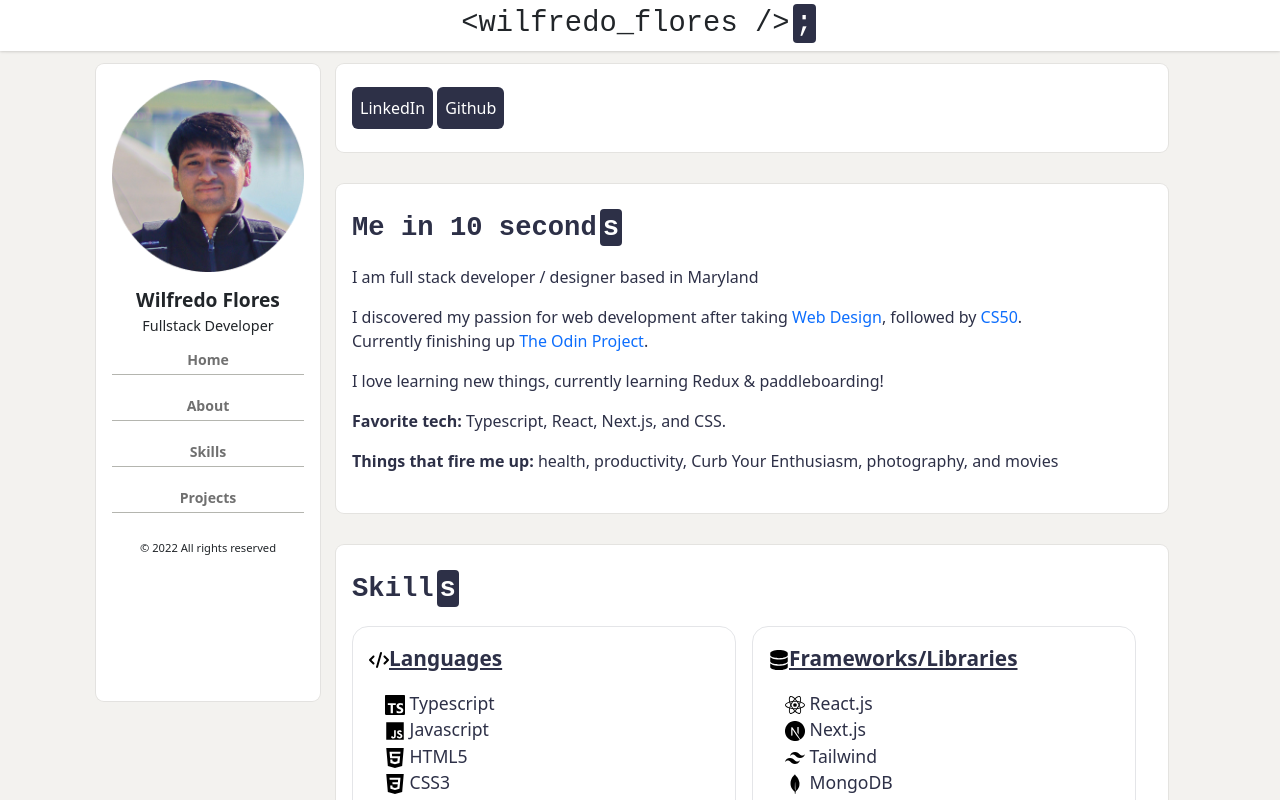
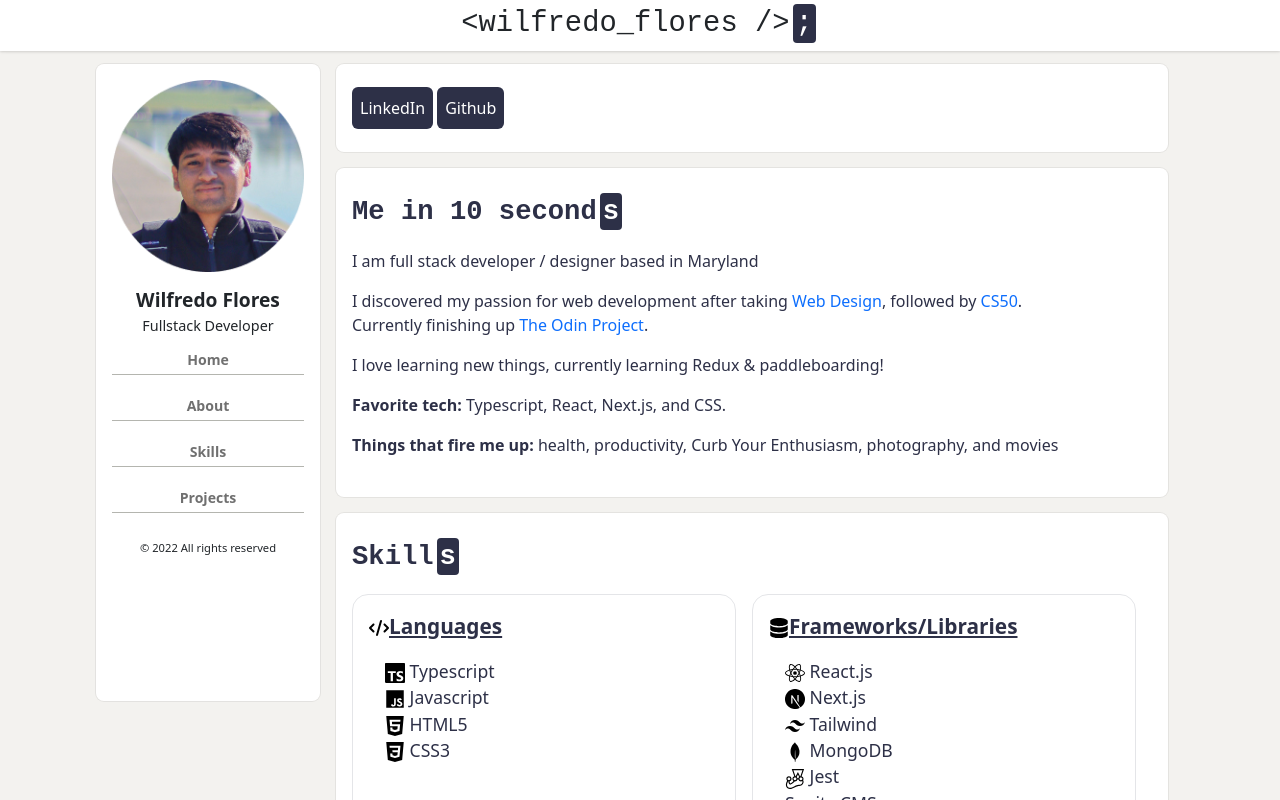
Before and after one commit to wflore19/TOP-portfolio, a React (Create React App) app: page / in a window 1280 px wide. Built offline with nearby package versions, Linux system fonts and the light colour scheme.

Commit message:
Fix top margin

```diff
--- a/src/components/Projects/projects.css
+++ b/src/components/Projects/projects.css
@@ -13,7 +13,7 @@
 	color: #2d3047;
 	scroll-margin-top: 4rem;
 	margin-bottom: 1rem;
-	margin-top: 1rem;
+	/* margin-top: 1rem; */
 }
 .whole {
 	margin: 1rem 0;
--- a/src/components/Skills/skills.css
+++ b/src/components/Skills/skills.css
@@ -12,7 +12,7 @@
 	text-align: left;
 	color: #2d3047;
 	scroll-margin-top: 4rem;
-	margin-top: 1rem;
+	/* margin-top: 1rem; */
 }
 
 .skills-array {
--- a/src/components/WhoAmI/whoami.css
+++ b/src/components/WhoAmI/whoami.css
@@ -12,7 +12,7 @@
 	text-align: left;
 	color: #2d3047;
 	scroll-margin-top: 4rem;
-	margin-top: 1rem;
+	/* margin-top: 1rem; */
 	/* position: absolute;
   left: 34vw;
   top: 38rem; */
```
